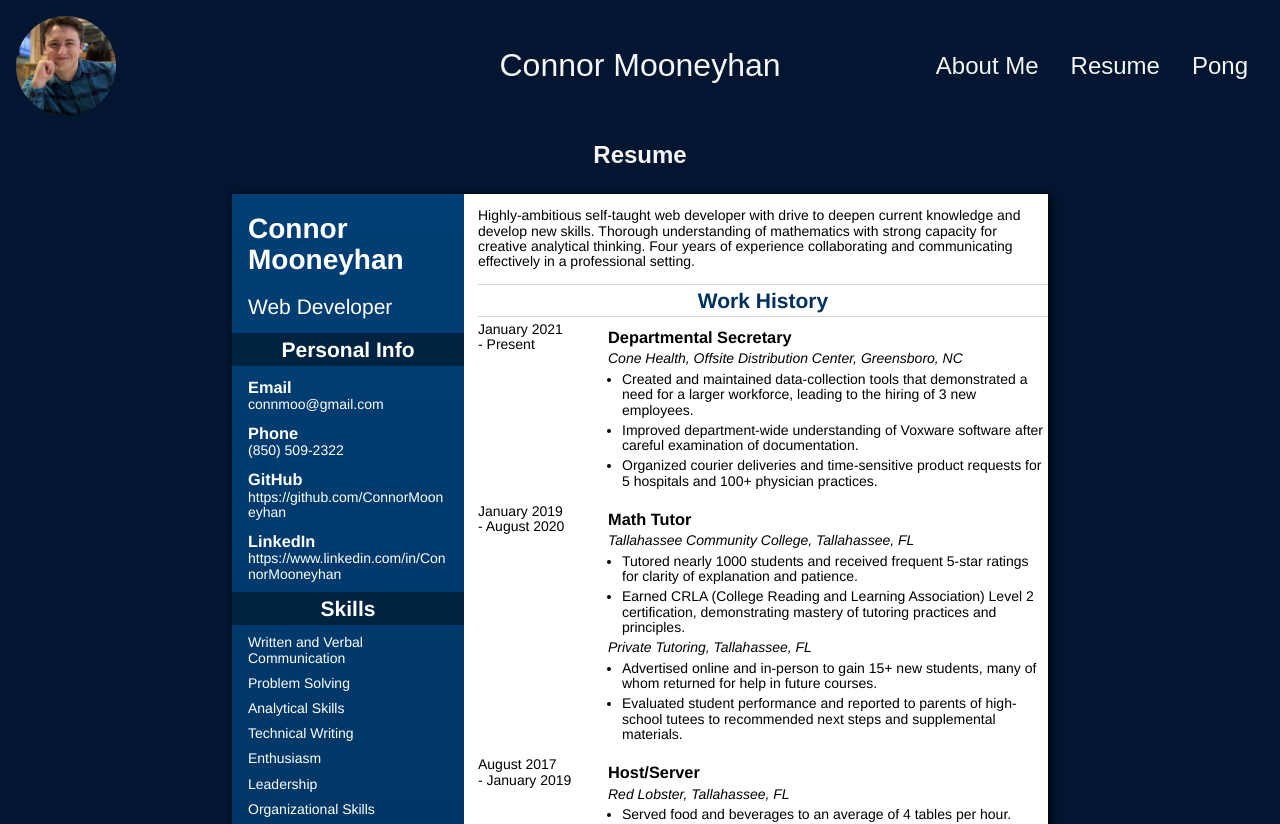
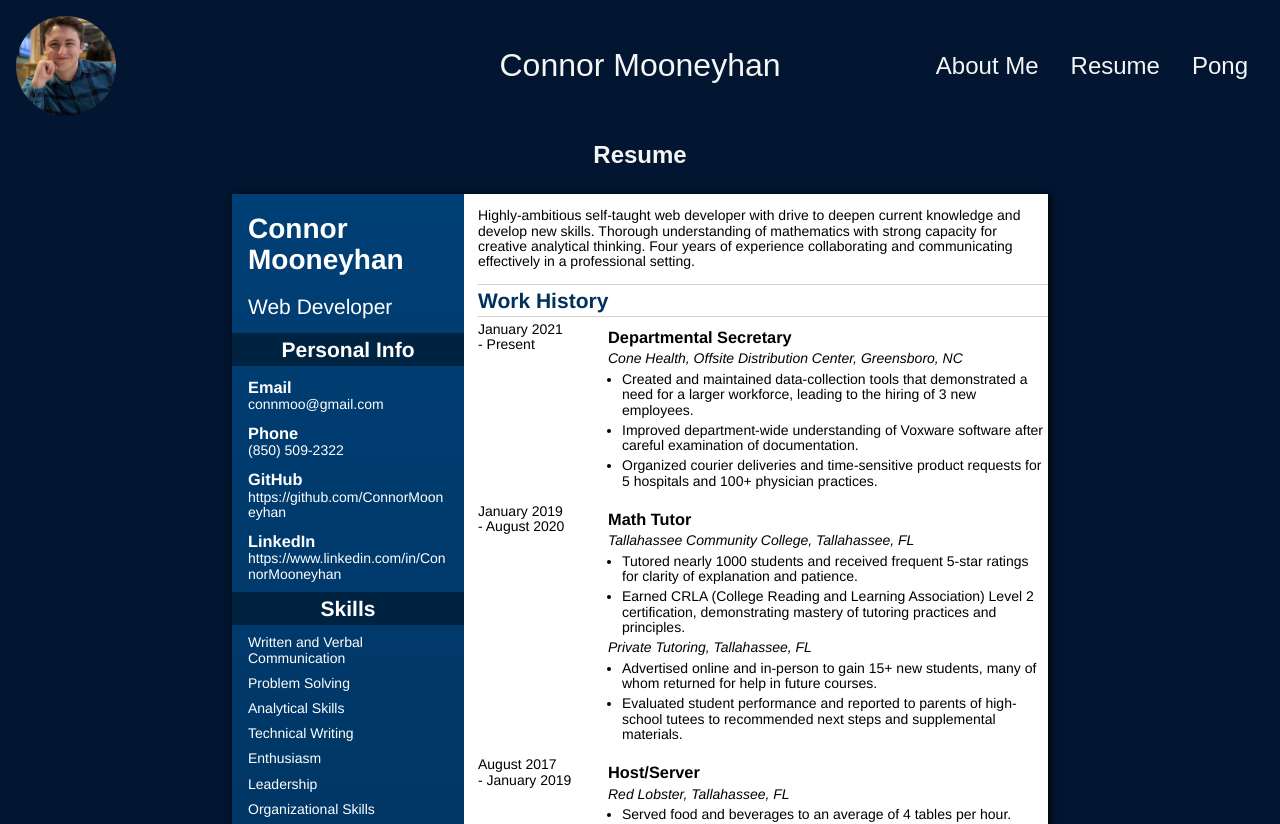
Before and after one commit to ConnorMooneyhan/personal-site, a React (Create React App) app: page /resume in a window 1280 px wide. Shown: the top 824 px of the page. Built offline with nearby package versions, Linux system fonts and the light colour scheme; a web font is replaced by a local one.

Commit message:
Fix resume text alignment and pdf download link

```diff
--- a/src/components/ResumeSection/ResumeSection.tsx
+++ b/src/components/ResumeSection/ResumeSection.tsx
@@ -13,7 +13,7 @@ const ResumeSection = () => {
         <h4 style={{color: 'darkred'}}>(If possible, try rotating your device to landscape mode and reloading the page.)</h4>
       ]}
       <p>
-        You can also <a href="../../resources/resume-mooneyhan.pdf" download>download my resume</a> as a pdf.
+        You can also <a href="https://github.com/ConnorMooneyhan/ConnorMooneyhan.github.io/raw/main/src/resources/resume-mooneyhan.pdf" download>download my resume</a> as a pdf.
       </p>
     </section>
   );
--- a/src/components/ResumeSection/_ResumeSection.scss
+++ b/src/components/ResumeSection/_ResumeSection.scss
@@ -60,6 +60,7 @@
         padding: .2em 0;
         margin-top: 0;
         margin-bottom: 0;
+        text-align: left;
       }
 
       .Resume__primary__section__item {
--- a/src/css/App.css
+++ b/src/css/App.css
@@ -137,6 +137,7 @@ h2 {
   padding: 0.2em 0;
   margin-top: 0;
   margin-bottom: 0;
+  text-align: left;
 }
 .Resume .Resume__primary .Resume__primary__section .Resume__primary__section__item {
   display: flex;
```
Also changed, not shown: 1 other file (tests, documents, lock files or other folders).
